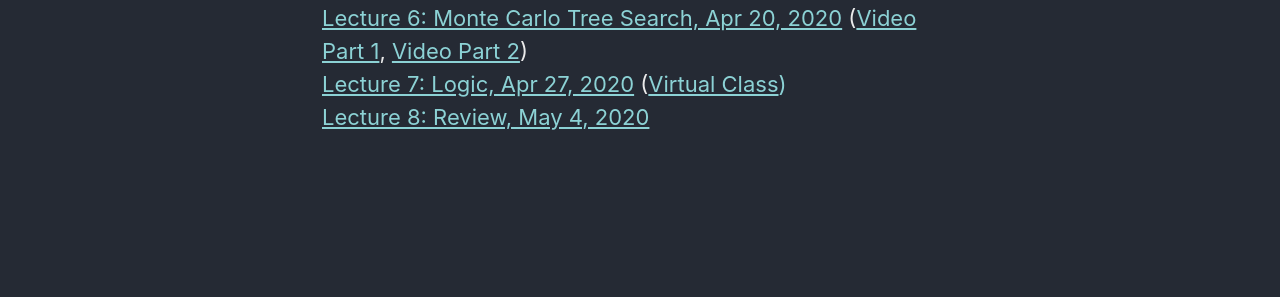
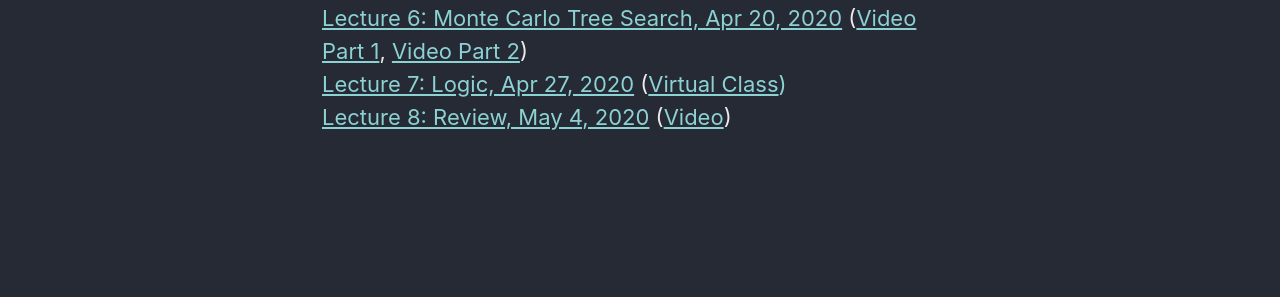
Before and after one commit to yawgmoth/CI-0129, a Jekyll site: the page built from _pages/slides.html, in a window 1280 px wide. Shown: the part 359-656 px from the top of the page. Built offline with Jekyll 4.4.1, drawn with Linux system fonts in a browser that asks for light colours; cached includes are drawn as plain includes; nearby versions of some CDN libraries.

Commit message:
add video of lecture 8

```diff
--- a/_pages/slides.html
+++ b/_pages/slides.html
@@ -15,4 +15,4 @@
 <a href="lecture5.html">Lecture 5: Adversarial Search, Apr 16, 2020</a> (<a href="https://www.youtube.com/watch?v=JpZCXLE2u20">Video</a>) <br/>
 <a href="lecture6.html">Lecture 6: Monte Carlo Tree Search, Apr 20, 2020</a> (<a href="https://www.youtube.com/watch?v=dbxf3_IoKqk">Video Part 1</a>, <a href="https://www.youtube.com/watch?v=qjVMydy8x9o">Video Part 2</a>) <br/>
 <a href="lecture7.html">Lecture 7: Logic, Apr 27, 2020</a> (<a href="/CI-0129/classes/class7.html">Virtual Class<a/>)<br/>
-<a href="lecture8.html">Lecture 8: Review, May 4, 2020</a><br/>
+<a href="lecture8.html">Lecture 8: Review, May 4, 2020</a> (<a href="https://www.youtube.com/watch?v=5pU785ntPZ8">Video</a>)<br/>
```
